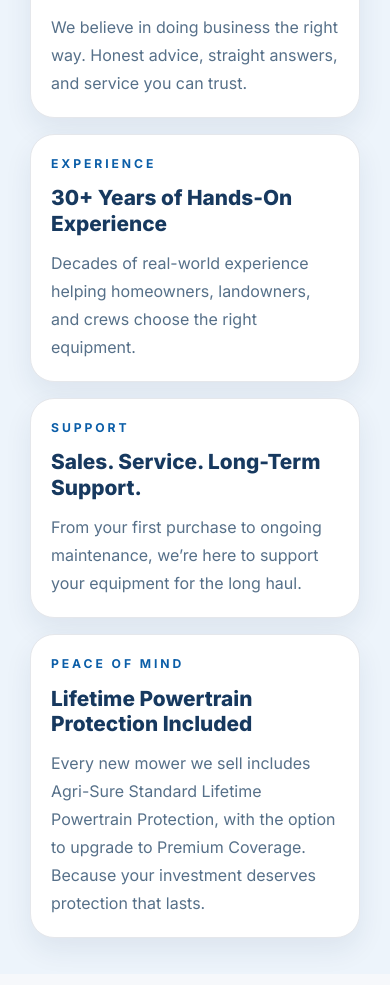
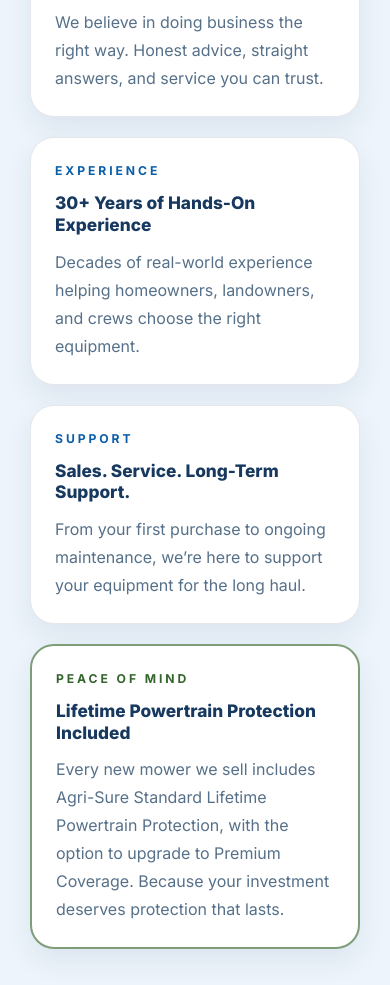
Before and after one commit to TanyaA318/intercoastal-website, a React (Vite) app: page / in a window 390 px wide. Shown: the part 4000-4985 px from the top of the page. Built offline with nearby package versions, Linux system fonts and the light colour scheme.

Commit message:
Layout four Why Buy cards responsively and highlight warranty

```diff
--- a/src/styles.css
+++ b/src/styles.css
@@ -2474,3 +2474,38 @@ img {
     max-width: 230px;
   }
 }
+
+/* Four reasons to buy from Intercoastal */
+.why-buy-grid-four {
+  display: grid;
+  grid-template-columns: repeat(4, minmax(0, 1fr));
+  gap: 1.25rem;
+  align-items: stretch;
+}
+.why-buy-grid-four .why-buy-card {
+  min-width: 0;
+  padding: 1.5rem;
+}
+.why-buy-grid-four .why-buy-card .card-title {
+  font-size: clamp(1.08rem, 1.35vw, 1.3rem);
+  overflow-wrap: break-word;
+}
+.why-buy-warranty-card {
+  border: 2px solid #7e9d79;
+}
+.why-buy-warranty-card .card-kicker {
+  color: #34652c;
+}
+.why-buy-warranty-card:hover {
+  border-color: #34652c;
+}
+@media (max-width: 1050px) {
+  .why-buy-grid-four {
+    grid-template-columns: repeat(2, minmax(0, 1fr));
+  }
+}
+@media (max-width: 600px) {
+  .why-buy-grid-four {
+    grid-template-columns: 1fr;
+  }
+}
```
